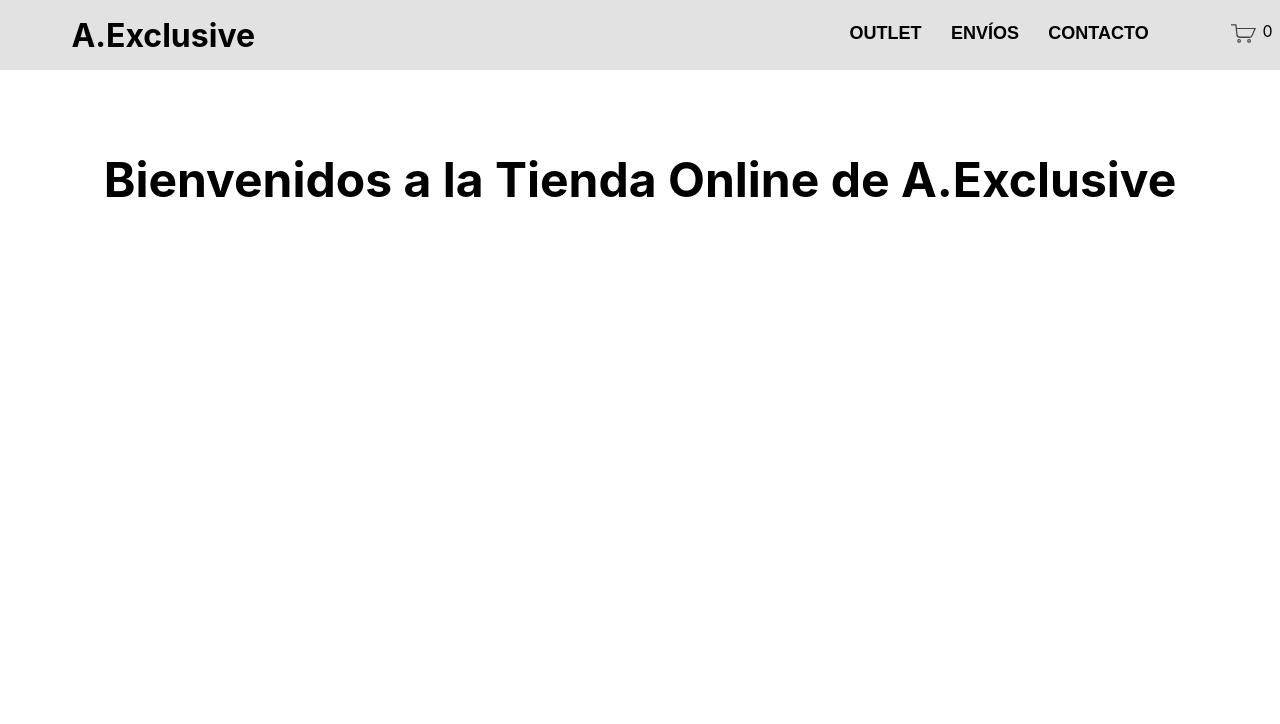
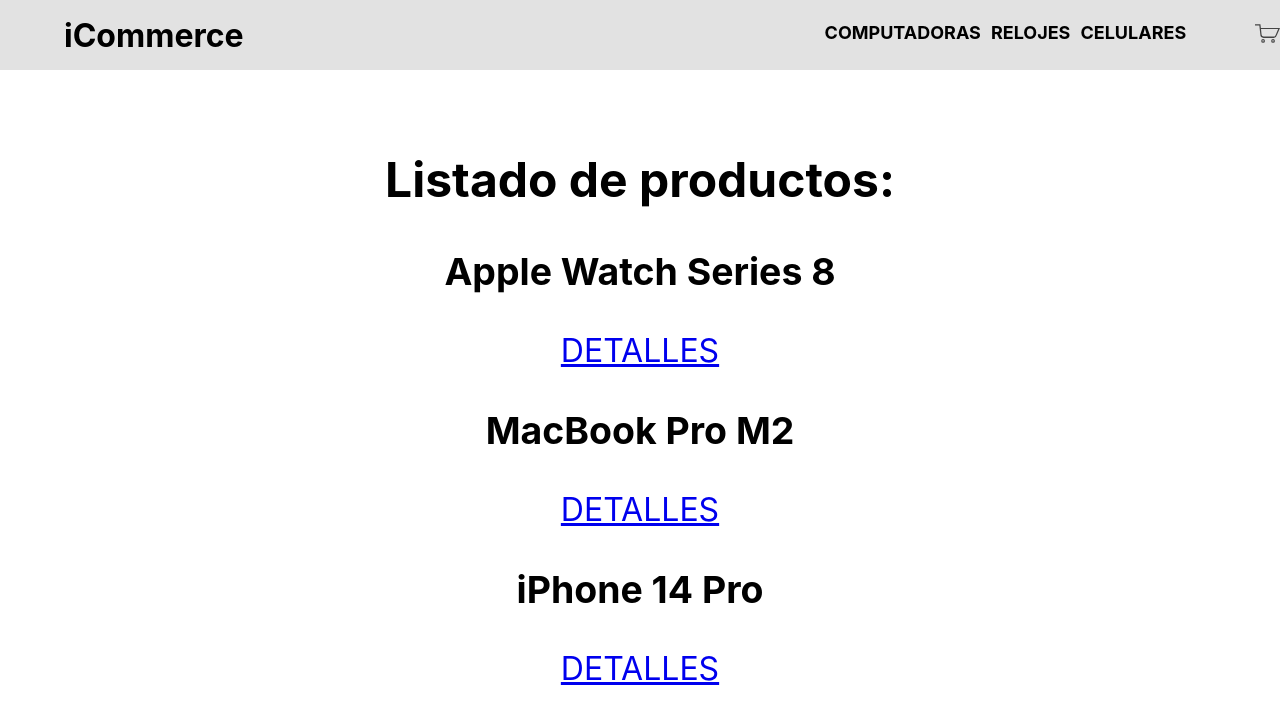
Before and after one commit to Clissic/ReactPF-Perez, a React (Create React App) app: page / in a window 1280 px wide. Shown: the top 724 px of the page. Built offline with nearby package versions, Linux system fonts and the light colour scheme.

Commit message:
Agregado el routeo de la app de detalles y categorías

```diff
--- a/package.json
+++ b/package.json
@@ -8,6 +8,7 @@
     "@testing-library/user-event": "^13.5.0",
     "react": "^18.2.0",
     "react-dom": "^18.2.0",
+    "react-router-dom": "^6.9.0",
     "react-scripts": "5.0.1",
     "web-vitals": "^2.1.4"
   },
--- a/src/App.js
+++ b/src/App.js
@@ -1,12 +1,20 @@
+import './App.css';
+import ItemListContainer from './components/ItemListContainer/ItemListContainer';
+import ItemDetailContainer from './components/ItemDetailContainer/ItemDetailContainer';
 import NavBar from './components/NavBar/NavBar';
-import ItemListContainer from './components/ItemListContainer/ItemListContainer';
-import './App.css';
+import {BrowserRouter, Routes, Route} from 'react-router-dom'
 
 function App() {
   return (
     <div className="App">
-      <NavBar />
-      <ItemListContainer />
+      <BrowserRouter>
+        <NavBar />
+        <Routes>
+          <Route path='/' element={<ItemListContainer greeting={"Listado de productos:"}/>}/>
+          <Route path='/category/:categoryId' element={<ItemListContainer greeting={"Productos por categoría:"}/>}/>
+          <Route path='/item/:itemId' element={<ItemDetailContainer />}/>
+        </Routes>
+      </BrowserRouter>
     </div>
   );
 }
--- /dev/null
+++ b/src/components/Item/Item.css
@@ -0,0 +1,3 @@
+.imgCard {
+    height: 30vh;
+}
--- /dev/null
+++ b/src/components/Item/Item.js
@@ -0,0 +1,14 @@
+import './Item.css';
+
+const Item = ({name, img, price, stock}) => {
+    return (
+        <div>
+            <h2>{name}</h2>
+            <img className='imgCard' src={img} alt={name}/>
+            <h3>Precio: ${price}</h3>
+            <h3>Stock: {stock}</h3>
+        </div>
+    )
+}
+
+export default Item
--- /dev/null
+++ b/src/components/ItemDetailContainer/ItemDetailContainer.css
@@ -0,0 +1,3 @@
+div {
+    text-align: center;
+}
--- /dev/null
+++ b/src/components/ItemDetailContainer/ItemDetailContainer.js
@@ -0,0 +1,30 @@
+import './ItemDetailContainer.css';
+import { useEffect, useState } from 'react';
+import { getProductById } from "../../components/asyncMock";
+import Item from '../Item/Item';
+import { useParams } from 'react-router-dom';
+
+const ItemDetailContainer = () => {
+    const [product, setProduct] = useState(null)
+
+    const {itemId} = useParams()
+
+    useEffect(() => {
+        getProductById(itemId)
+            .then(response => {
+                setProduct(response)
+            })
+            .catch(error => {
+                console.log(error)
+            })
+    }, [itemId])
+
+    return (
+        <div>
+            <h2>Detalles del producto:</h2>
+            <Item {...product}/>
+        </div>
+    )
+}
+
+export default ItemDetailContainer
--- a/src/components/ItemListContainer/ItemListContainer.js
+++ b/src/components/ItemListContainer/ItemListContainer.js
@@ -1,9 +1,41 @@
+import { useState, useEffect } from 'react';
+import { getProducts, getProductsByCategory } from '../asyncMock';
+import {Link, useParams} from 'react-router-dom';
 import './ItemListContainer.css';
 
-const ItemListContainer = () => {
+const ItemListContainer = ({greeting}) => {
+    const [products, setProducts] = useState([])
+
+    const {categoryId} = useParams()
+
+    useEffect(() => {
+
+        const asynFunction = categoryId ? getProductsByCategory : getProducts
+
+        asynFunction(categoryId)
+            .then(response => {
+                setProducts(response)
+            })
+            .catch(error => {
+                console.log(error)
+            })
+    }, [categoryId])
+
     return (
         <div className="ItemListContainer">
-            <h2>Bienvenidos a la Tienda Online de A.Exclusive</h2>
+            <h2>{greeting}</h2>
+            <div>
+            {
+                products.map(prod => {
+                    return (
+                        <div key={prod.id}>
+                            <h3>{prod.name}</h3>
+                            <Link to={`/item/${prod.id}`}>DETALLES</Link>
+                        </div>
+                    )
+                })
+            }
+            </div>
         </div>
     )
 }
--- a/src/components/NavBar/NavBar.css
+++ b/src/components/NavBar/NavBar.css
@@ -11,7 +11,9 @@
     margin: 5vh 45vw 5vh 5vw;
 }
 
-button {
+.navButton {
+    color: black;
+    text-decoration: none;
     background-color: white;
     margin: 5px;
     border: none;
@@ -22,6 +24,11 @@
     background-color: transparent;
 }
 
-button:hover {
+.navButton:hover {
     border-bottom: solid 2px black;
 }
+
+.webTitle, :visited {
+    text-decoration: none;
+    color: black
+}
--- a/src/components/NavBar/NavBar.js
+++ b/src/components/NavBar/NavBar.js
@@ -1,13 +1,14 @@
 import CartWidget from '../Cart/CartWidget';
 import './NavBar.css';
+import { Link } from 'react-router-dom';
 
 const NavBar = () => {
     return (
         <div className="NavBar">
-            <h1>A.Exclusive</h1>
-            <button>OUTLET</button>
-            <button>ENVÍOS</button>
-            <button>CONTACTO</button>
+            <h1><Link to="/" className='webTitle'>iCommerce</Link></h1>
+            <Link to="/category/computadora" className="navButton">COMPUTADORAS</Link>
+            <Link to="/category/reloj" className="navButton">RELOJES</Link>
+            <Link to="/category/celular" className="navButton">CELULARES</Link>
         <CartWidget />
         </div>
     )
--- /dev/null
+++ b/src/components/asyncMock.js
@@ -0,0 +1,51 @@
+const products = [
+    {
+        id:"1",
+        name: "Apple Watch Series 8",
+        price: 500,
+        category: "reloj",
+        stock: 5,
+        img: "https://www.iplace.com.uy/ccstore/v1/images/?source=/file/v2392422211455026411/products/100000254.00-apple-watch-series-3-38-mm-pulsera-deportiva-negra-mtf02cl-a.jpg&quality=0.8&outputFormat=JPEG",
+    },
+    {
+        id:"2",
+        name: "MacBook Pro M2",
+        price: 2600,
+        category: "computadora",
+        stock: 2,
+        img: "https://www.iplace.com.uy/ccstore/v1/images/?source=/file/v8974895245429162860/products/100002271.00-apple-macbook-pro-m2-2022-256gb-gris-espacial-mneh3ci-a.jpg&quality=0.8&outputFormat=JPEG",
+    },
+    {
+        id:"3",
+        name: "iPhone 14 Pro",
+        price: 1200,
+        category: "celular",
+        stock: 10,
+        img: "https://f.fcdn.app/imgs/7b96ce/electroventas.com.uy/elecuy/2907/webp/catalogo/IPHONE12P-256GR1/2000-2000/celular-iphone-12-pro-256gb-refurbished-gris.jpg",
+    }
+]
+
+export const getProducts = () => {
+    return new Promise((resolve) => {
+        setTimeout(() => {
+            resolve(products)
+        }, 500)
+    })
+}
+
+export const getProductsByCategory = (categoryId) => {
+    return new Promise((resolve) => {
+        setTimeout(() => {
+            resolve(products.filter(prod => prod.category === categoryId))
+        }, 500)
+    })
+}
+
+
+export const getProductById = (productId) => {
+    return new Promise((resolve) => {
+        setTimeout(() => {
+            resolve(products.find(prod => prod.id === productId))
+        }, 500)
+    })
+}
```
Also changed, not shown: 1 other file (tests, documents, lock files or other folders).
